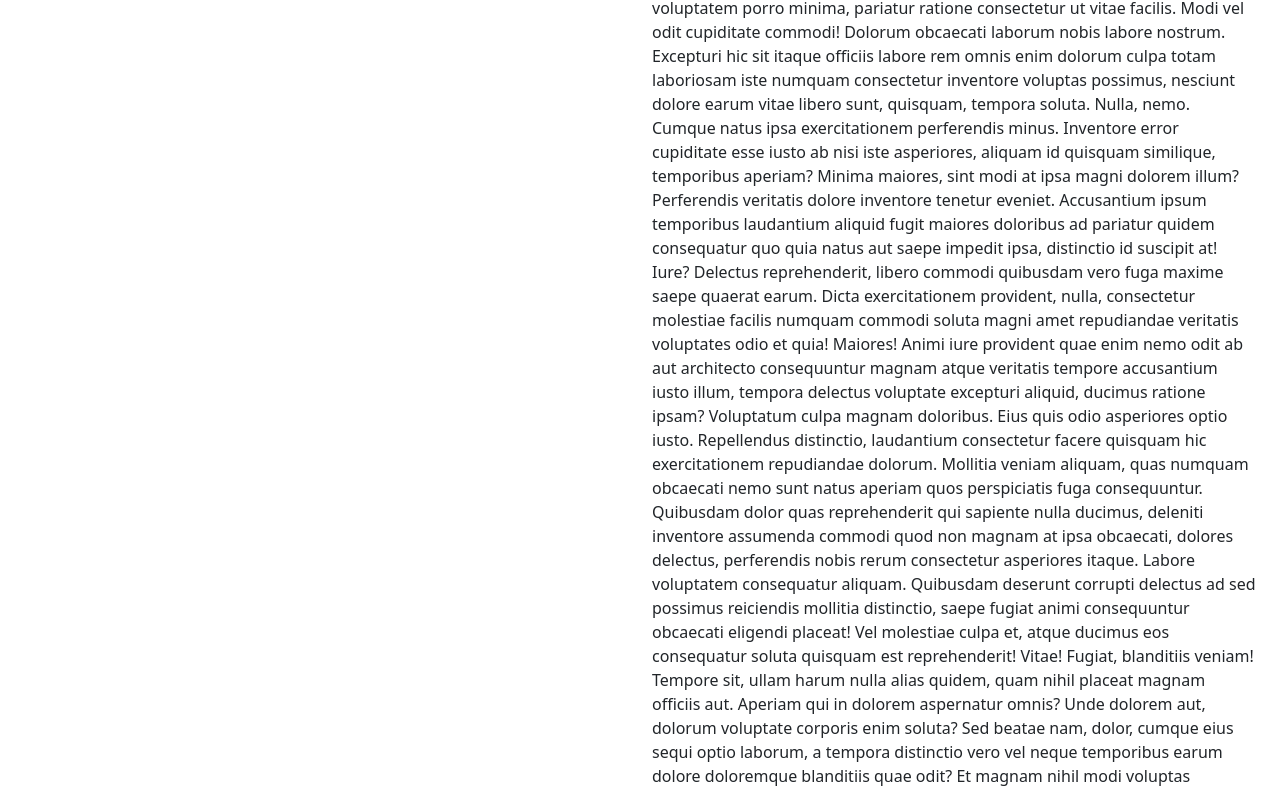
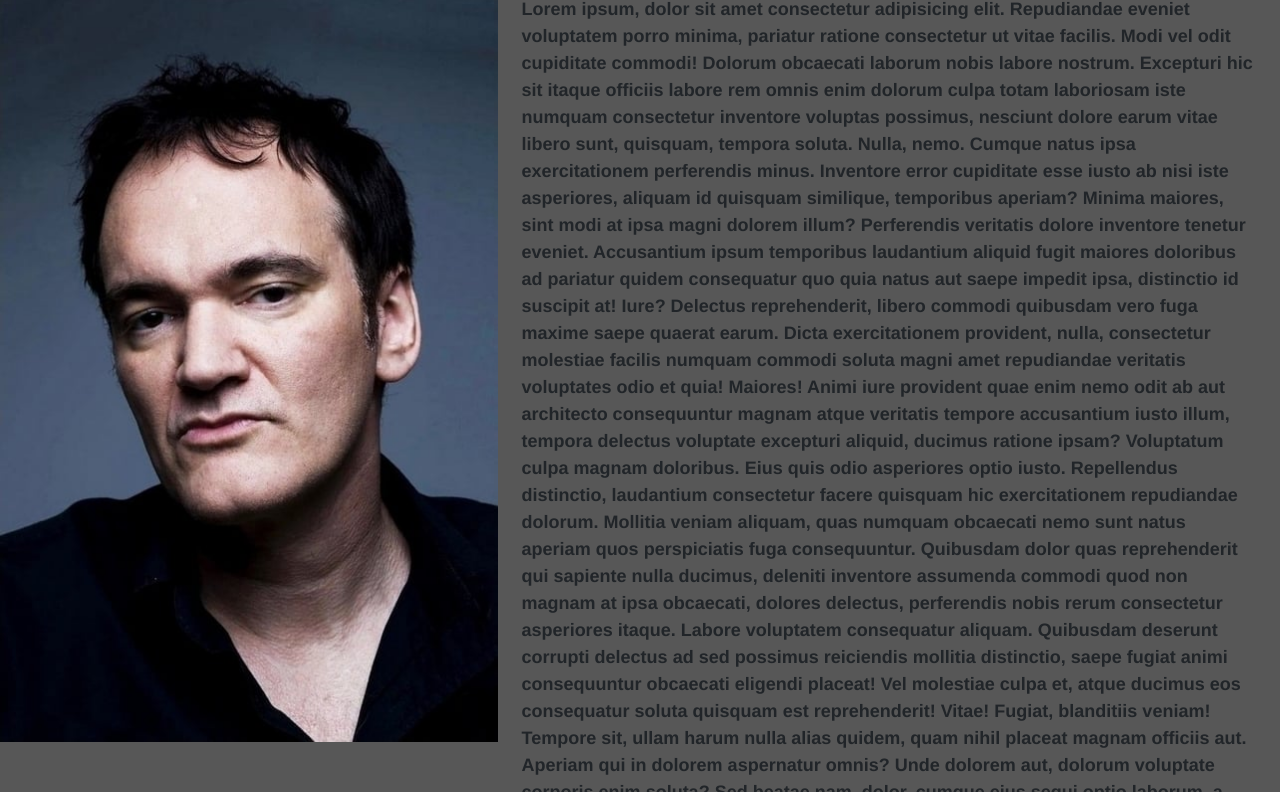
Before and after one commit to 00Legui/PreEntrega3Leguizamon, a plain HTML site: page pages/biografia.html in a window 1280 px wide. Shown: the part 124-916 px from the top of the page. Drawn offline with nearby package versions, Linux system fonts and the light colour scheme; the site is published under a folder, as on GitHub Pages, so addresses that start at the root find nothing.

Commit message:
links reparados (creo)

```diff
--- a/pages/biografia.html
+++ b/pages/biografia.html
@@ -4,7 +4,7 @@
     <meta charset="UTF-8">
     <meta name="viewport" content="width=device-width, initial-scale=1.0">
     <link href="https://cdn.jsdelivr.net/npm/bootstrap@5.3.3/dist/css/bootstrap.min.css" rel="stylesheet" integrity="sha384-QWTKZyjpPEjISv5WaRU9OFeRpok6YctnYmDr5pNlyT2bRjXh0JMhjY6hW+ALEwIH" crossorigin="anonymous">
-    <link rel="stylesheet" href="/css/style.css">
+    <link rel="stylesheet" href="../css/style.css">
     <title>Biografia</title>
 </head>
 <body>
@@ -36,7 +36,7 @@
             <h1 class="titulo">Biografia</h1>
         </div>
         <div class="row col-media">
-            <img src="/media/imagen-biografia.jpg" alt="Quentin Tarantino" class="grid-item imagen-grid first-item col-sm-6">
+            <img src="../media/imagen-biografia.jpg" alt="Quentin Tarantino" class="grid-item imagen-grid first-item col-sm-6">
                 <div class="row grid-item texto-grid col-sm-6">
                     <p>Lorem ipsum, dolor sit amet consectetur adipisicing elit. Repudiandae eveniet voluptatem porro minima, pariatur ratione consectetur ut vitae facilis. Modi vel odit cupiditate commodi! Dolorum obcaecati laborum nobis labore nostrum.
                     Excepturi hic sit itaque officiis labore rem omnis enim dolorum culpa totam laboriosam iste numquam consectetur inventore voluptas possimus, nesciunt dolore earum vitae libero sunt, quisquam, tempora soluta. Nulla, nemo.
```
Also changed, not shown: pages/cameos.html (+2 -2 lines), pages/premios.html (+2 -2 lines).
